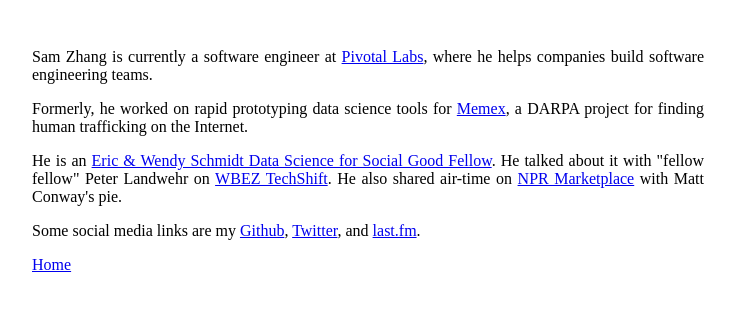
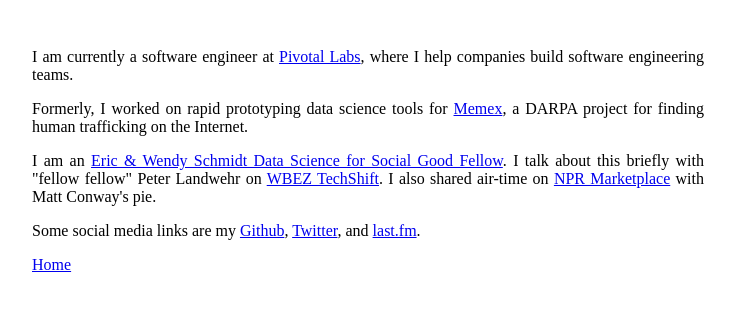
Before and after one commit to samzhang111/samzhang111.github.io, a Jekyll site: the page built from html/about.html, in a window 1280 px wide. Shown: the top 311 px of the page, without its empty margins (56-791 px from the left). Built offline with Jekyll 4.4.1, drawn with Linux system fonts in a browser that asks for light colours; Markdown is read by kramdown in place of the engine named in the settings.

Commit message:
Changed tense of about page

```diff
--- a/html/about.html
+++ b/html/about.html
@@ -5,17 +5,17 @@
 
 <div content>
 
-    Sam Zhang is currently a software engineer at <a href="http://pivotallabs.com">Pivotal Labs</a>, where he helps
+    I am currently a software engineer at <a href="http://pivotallabs.com">Pivotal Labs</a>, where I help
     companies build software engineering teams.
 
     <p>
 
-    Formerly, he worked on rapid prototyping data science tools for <a href="http://www.scientificamerican.com/article/human-traffickers-caught-on-hidden-internet/">Memex</a>, a DARPA project
+    Formerly, I worked on rapid prototyping data science tools for <a href="http://www.scientificamerican.com/article/human-traffickers-caught-on-hidden-internet/">Memex</a>, a DARPA project
     for finding human trafficking on the Internet.
 
     <p>
 
-    He is an <a href="http://dssg.uchicago.edu">Eric & Wendy Schmidt Data Science for Social Good Fellow</a>. He talked about it with "fellow fellow" Peter Landwehr on <a href="https://soundcloud.com/techshift/tech-shift-using-data-science-for-common-good">WBEZ TechShift</a>. He also shared air-time on <a href="http://www.marketplace.org/topics/tech/beyond-ad-clicks-using-big-data-social-good">NPR Marketplace</a> with Matt Conway's pie.
+    I am an <a href="http://dssg.uchicago.edu">Eric & Wendy Schmidt Data Science for Social Good Fellow</a>. I talk about this briefly with "fellow fellow" Peter Landwehr on <a href="https://soundcloud.com/techshift/tech-shift-using-data-science-for-common-good">WBEZ TechShift</a>. I also shared air-time on <a href="http://www.marketplace.org/topics/tech/beyond-ad-clicks-using-big-data-social-good">NPR Marketplace</a> with Matt Conway's pie.
     <p>
 
     Some social media links
```
